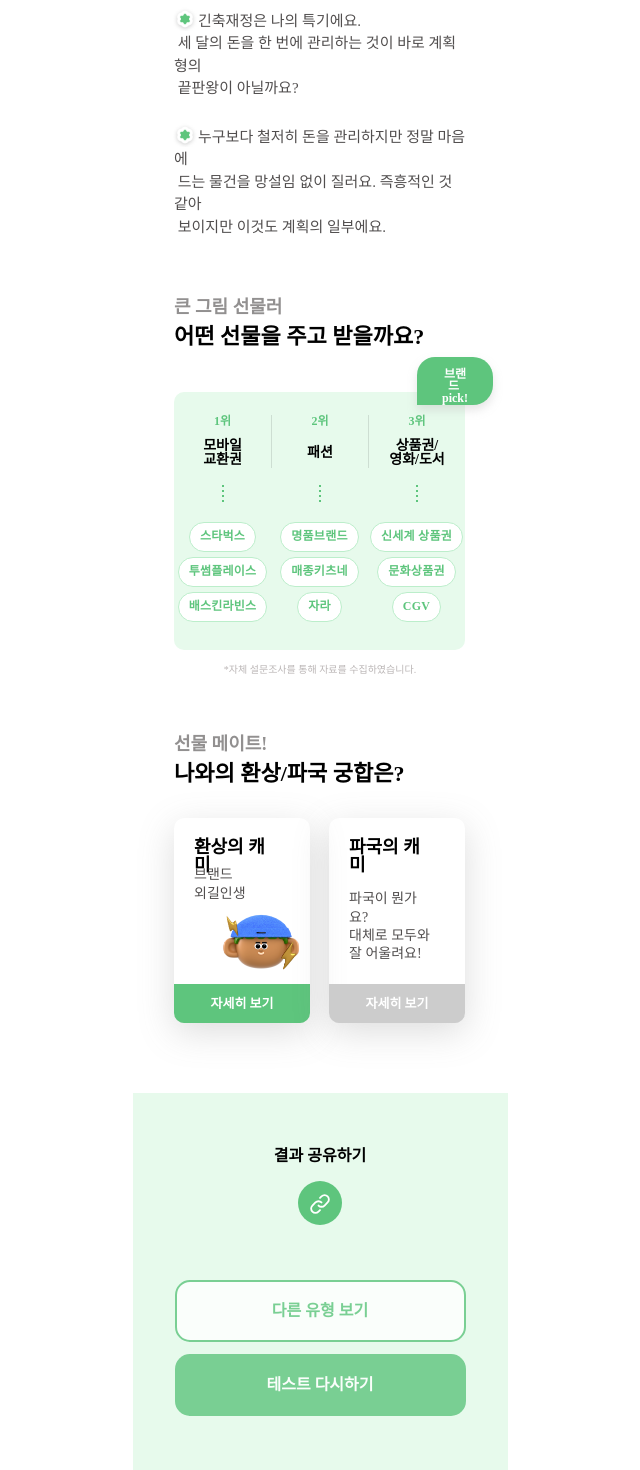
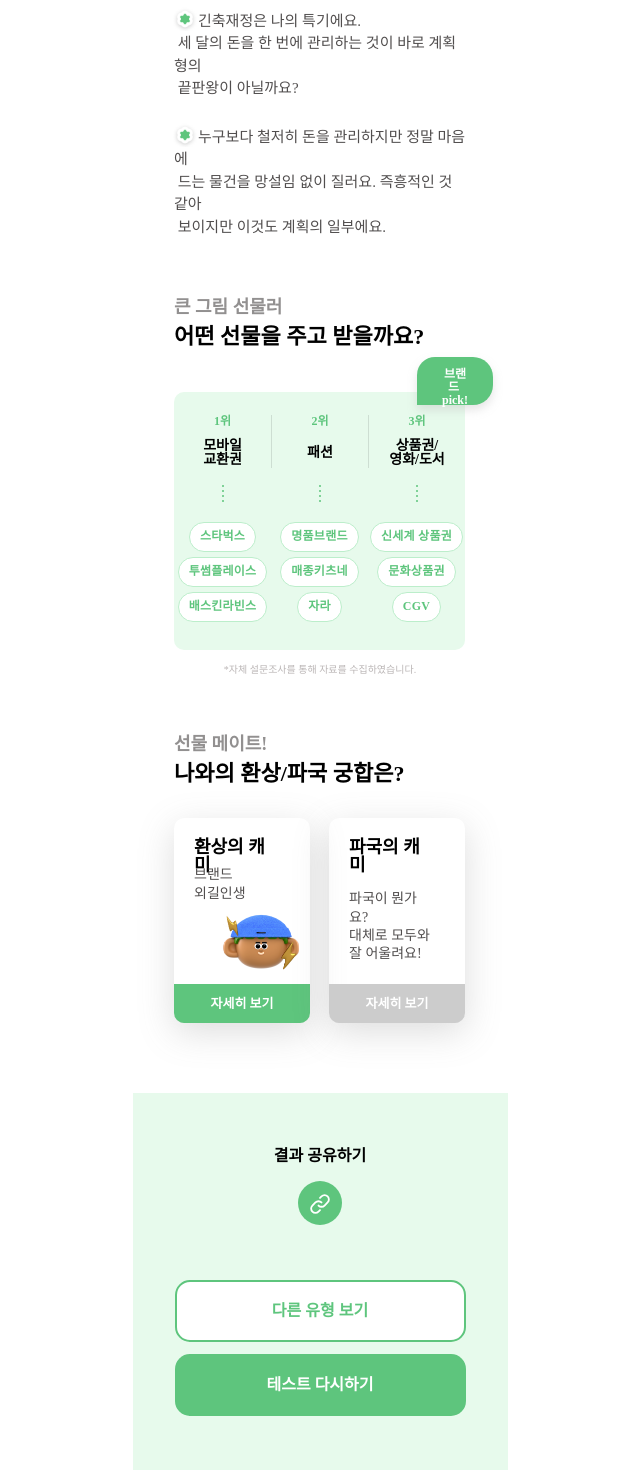
Before and after one commit to gift-mbti/gift-mbti, a Next.js app: page /result/1 in a window 1280 px wide. Shown: the part 757-2227 px from the top of the page, without its empty margins (320-960 px from the left). Built offline with nearby package versions, Linux system fonts and the light colour scheme; a web font is replaced by a local one.

Commit message:
fix : 스타일링 수정

```diff
--- a/src/components/result/atoms/Button.tsx
+++ b/src/components/result/atoms/Button.tsx
@@ -5,7 +5,6 @@ const BasicButton = styled.button`
   margin: auto;
   width: 291px;
   height: 62px;
-  opacity: 0.8;
 
   border-radius: 15px;
   border: 2px solid ${(props) => props.color};
--- a/src/components/result/atoms/PickSign.tsx
+++ b/src/components/result/atoms/PickSign.tsx
@@ -23,7 +23,7 @@ const PickText = styled.p`
 
   font-weight: 700;
   font-size: 12px;
-  line-height: 100%;
+  line-height: 110%;
   text-align: center;
 
   color: #ffffff;
--- a/src/components/result/molecules/Gifts.tsx
+++ b/src/components/result/molecules/Gifts.tsx
@@ -61,7 +61,7 @@ const Dot = styled.div`
   margin-bottom: 3px;
   width: 2px;
   height: 2px;
-
+  border-radius: 8px;
   background: ${(props) => props.color};
 `;
 
--- a/src/pages/result/[type].tsx
+++ b/src/pages/result/[type].tsx
@@ -18,6 +18,7 @@ export const Wrapper = styled.main`
   width: 375px;
   font-style: normal;
   white-space: pre-wrap;
+  /* margin-bottom: 140px; */
 `;
 
 export const Background = styled.div<IBackground>`
--- a/src/styles/modalStyle.ts
+++ b/src/styles/modalStyle.ts
@@ -8,6 +8,8 @@ const ModalStyle = {
     padding: '0',
     margin: 'auto',
     overflow: 'auto',
+    borderRadius: '9px',
+    border: 'none',
   },
 };
 
```
